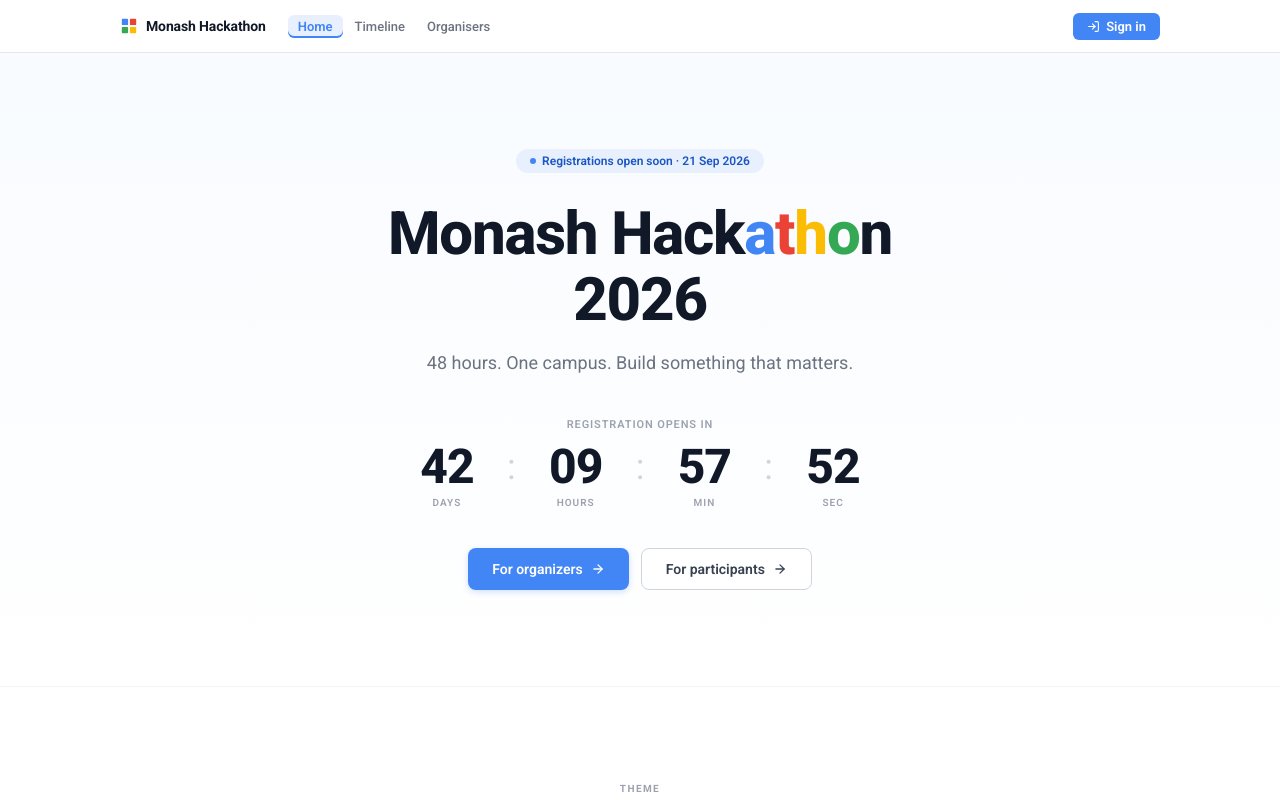
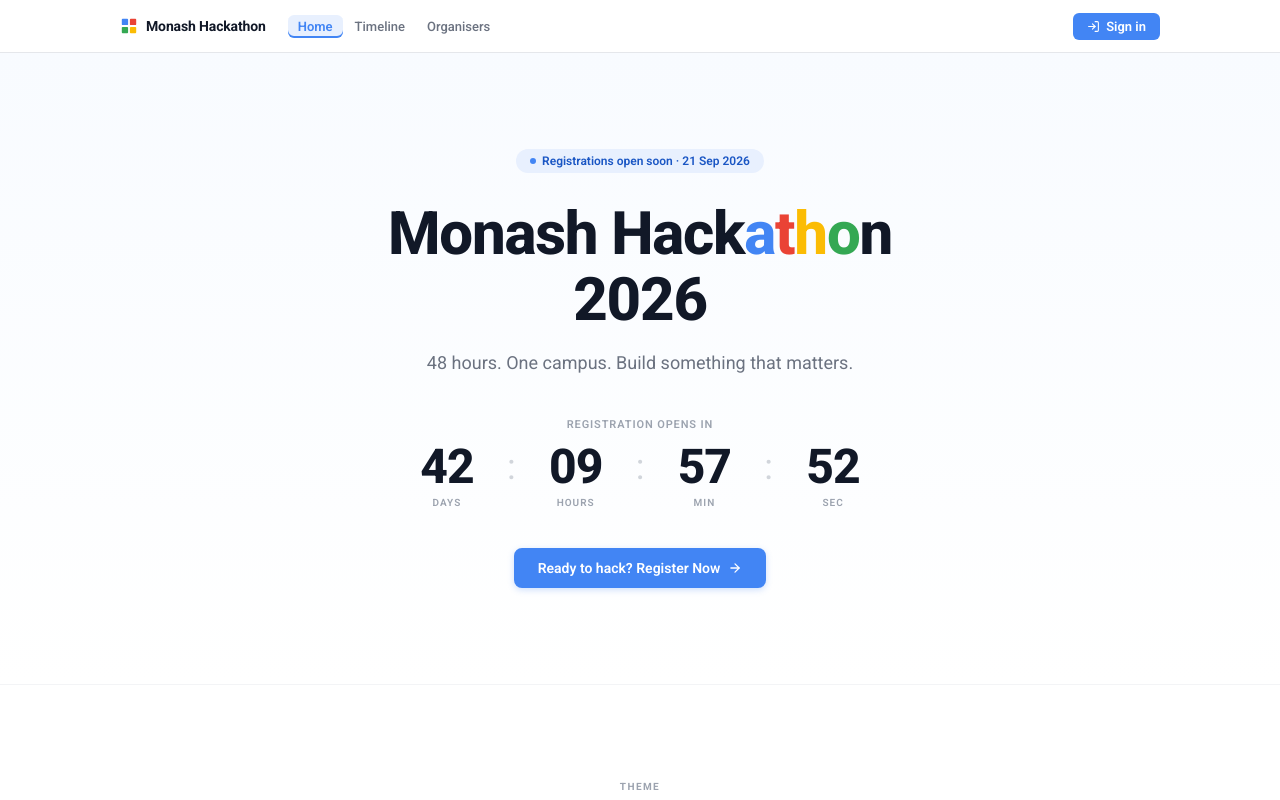
Before and after one commit to mum-hackathon-2026/hackathon-website, an Angular app in the folder frontend/: page / in a window 1280 px wide. Shown: the top 800 px of the page. Built offline with nearby package versions, Linux system fonts and the light colour scheme.

Commit message:
frontend: replace hero role buttons with Google Form registration CTA link

```diff
--- a/frontend/src/app/pages/home/hero/hero.html
+++ b/frontend/src/app/pages/home/hero/hero.html
@@ -44,26 +44,14 @@
     </div>
   }
 
-  <!-- TODO: send signed-in people straight to their workspace once auth lands. -->
   <div class="hero__actions">
-    <a class="hero__cta hero__cta--filled" routerLink="/sign-in">
-      For organizers
-      <svg
-        class="hero__arrow"
-        viewBox="0 0 24 24"
-        fill="none"
-        stroke="currentColor"
-        stroke-width="2.2"
-        stroke-linecap="round"
-        stroke-linejoin="round"
-        aria-hidden="true"
-      >
-        <line x1="5" y1="12" x2="19" y2="12" />
-        <polyline points="12 5 19 12 12 19" />
-      </svg>
-    </a>
-    <a class="hero__cta hero__cta--outlined" routerLink="/sign-in">
-      For participants
+    <a
+      class="hero__cta hero__cta--filled"
+      href="https://docs.google.com/forms/u/0/d/e/1FAIpQLSe9oEyyvjOTli1A7su7lXpIlJKCMy861rFHSReNaGwus8w3KQ/formResponse"
+      target="_blank"
+      rel="noopener noreferrer"
+    >
+      <span>Ready to hack? Register Now</span>
       <svg
         class="hero__arrow"
         viewBox="0 0 24 24"
```
Also changed, not shown: 1 other file (tests, documents, lock files or other folders).
